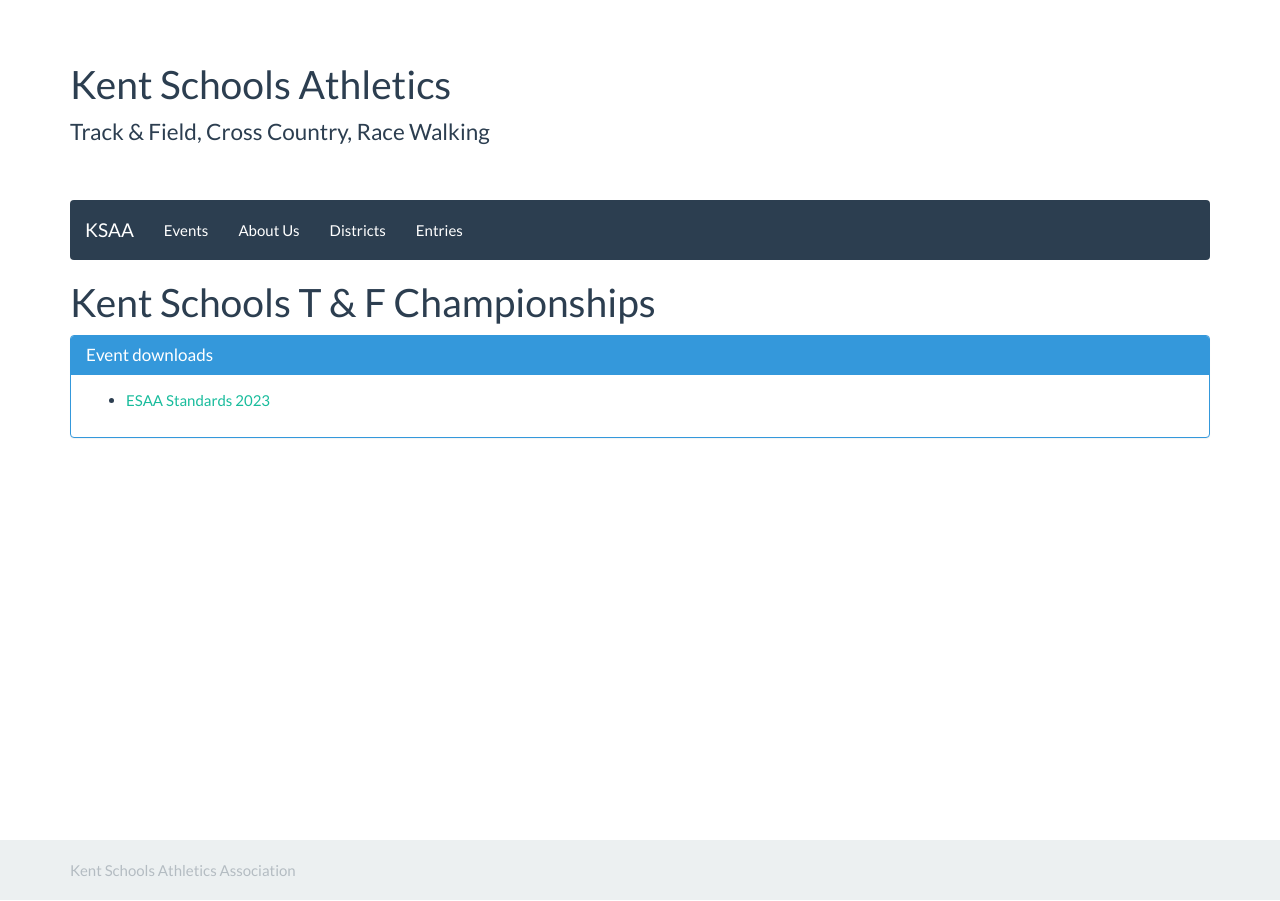
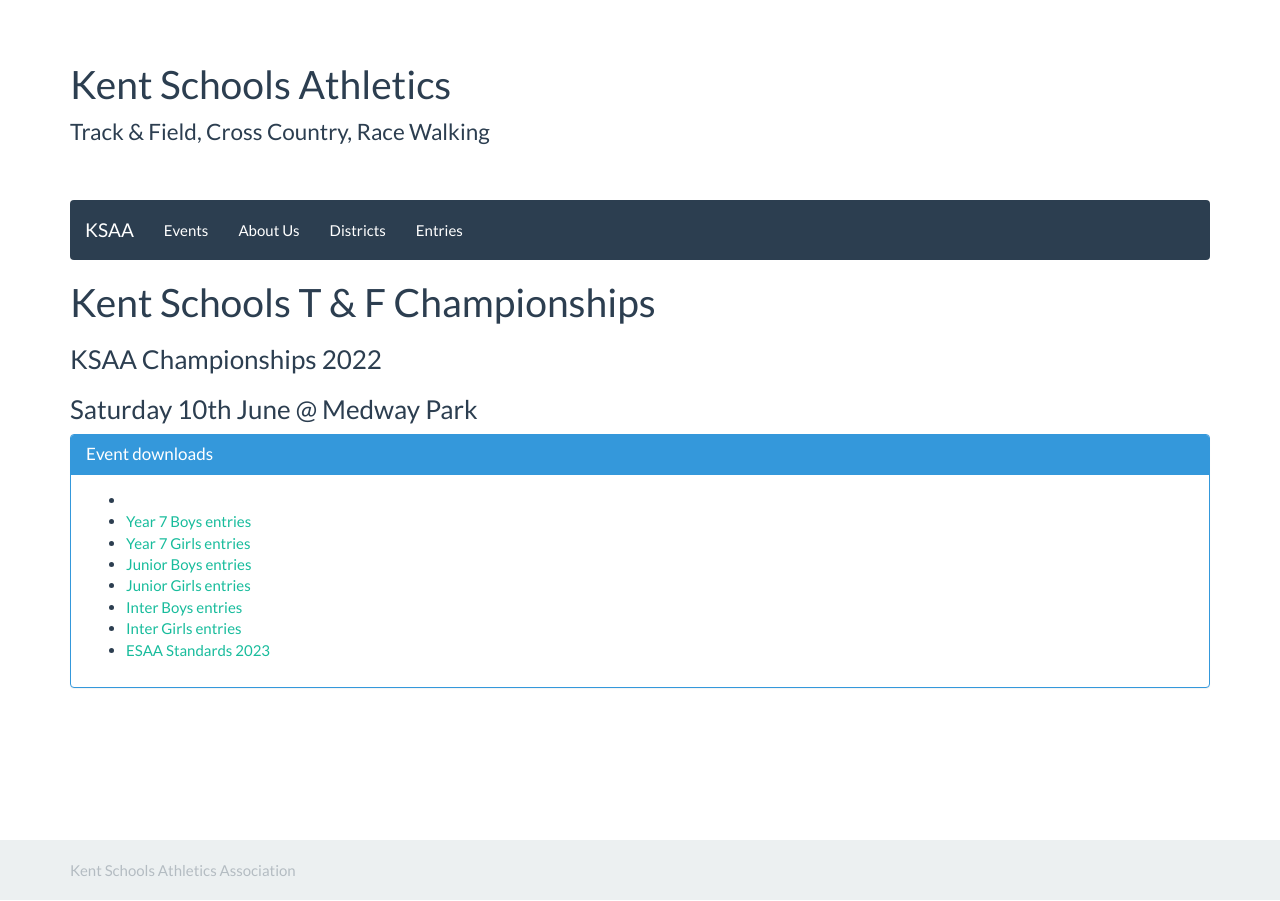
Before and after one commit to chrisnewark/chrisnewark.github.io, a Jekyll site: the page built from _events/22-23/2023-06-10-kent-schools-t-and-f-championships.md, in a window 1280 px wide. Built offline with Jekyll 4.4.1, drawn with Linux system fonts in a browser that asks for light colours; nearby versions of some CDN libraries.

Commit message:
Added entries

```diff
--- a/_events/22-23/2023-06-10-kent-schools-t-and-f-championships.md
+++ b/_events/22-23/2023-06-10-kent-schools-t-and-f-championships.md
@@ -4,6 +4,10 @@
 date: 10 June 2023
 location: Medway Park
 ---
+
+### KSAA Championships 2022
+
+### Saturday 10th June @ Medway Park
 
 <div class="panel panel-info">
   <div class="panel-heading">
@@ -12,9 +16,15 @@
   <div class="panel-body">
     <ul>
         <li>
-            <a href="/files/events/22-23/2023-06-30-esaa-t-and-f-championships/ESAA-Standards-2023.docx">
+            <li><a href="/files/events/22-23/2023-06-10-kent-schools-t-and-f-championships/KSAA-2023-T&F-Championships-Entries-Y7B.pdf">Year 7 Boys entries</a></li>
+            <li><a href="/files/events/22-23/2023-06-10-kent-schools-t-and-f-championships/KSAA-2023-T&F-Championships-Entries-Y7G.pdf">Year 7 Girls entries</a></li>
+            <li><a href="/files/events/22-23/2023-06-10-kent-schools-t-and-f-championships/KSAA-2023-T&F-Championships-Entries-JB.pdf">Junior Boys entries</a></li>
+            <li><a href="/files/events/22-23/2023-06-10-kent-schools-t-and-f-championships/KSAA-2023-T&F-Championships-Entries-JG.pdf">Junior Girls entries</a></li>
+            <li><a href="/files/events/22-23/2023-06-10-kent-schools-t-and-f-championships/KSAA-2023-T&F-Championships-Entries-IB.pdf">Inter Boys entries</a></li>
+            <li><a href="/files/events/22-23/2023-06-10-kent-schools-t-and-f-championships/KSAA-2023-T&F-Championships-Entries-IG.pdf">Inter Girls entries</a></li>
+            <li><a href="/files/events/22-23/2023-06-30-esaa-t-and-f-championships/ESAA-Standards-2023.docx">
                 ESAA Standards 2023
-            </a>
+            </a></li>
         </li>
     </ul>
   </div>
```
Also changed, not shown: 6 other files.
